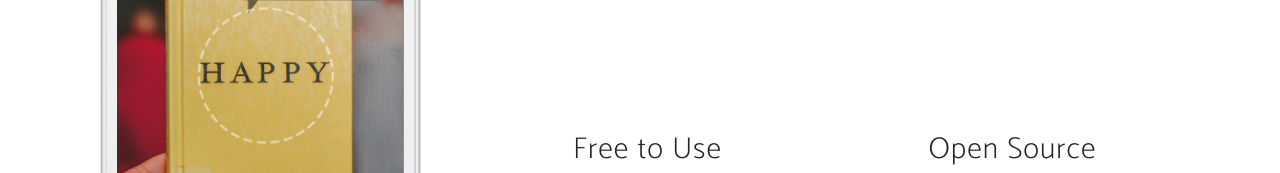
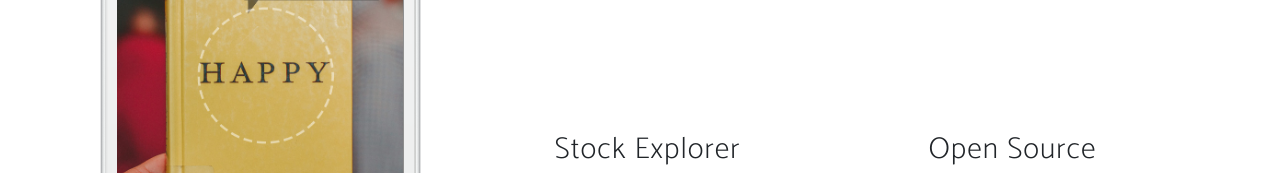
Before and after one commit to stackbit-projects/finfo-d482b, a Gatsby site: page / in a window 1280 px wide. Shown: the part 1881-2054 px from the top of the page. Built offline with nearby package versions, Linux system fonts and the light colour scheme; Gatsby itself is replaced by a stand-in of ours; a web font is replaced by a local one.

Commit message:
index.js: updated Header in div 1

```diff
--- a/src/pages/index.js
+++ b/src/pages/index.js
@@ -119,7 +119,7 @@ const IndexPage = () => (
                 <div className="col-lg-6">
                   <div className="feature-item">
                     <i className="icon-present text-primary"></i>
-                    <h3>Free to Use</h3>
+                    <h3>Stock Explorer</h3>
                     <p className="text-muted">
                       As always, this theme is free to download and use for any
                       purpose!
```
